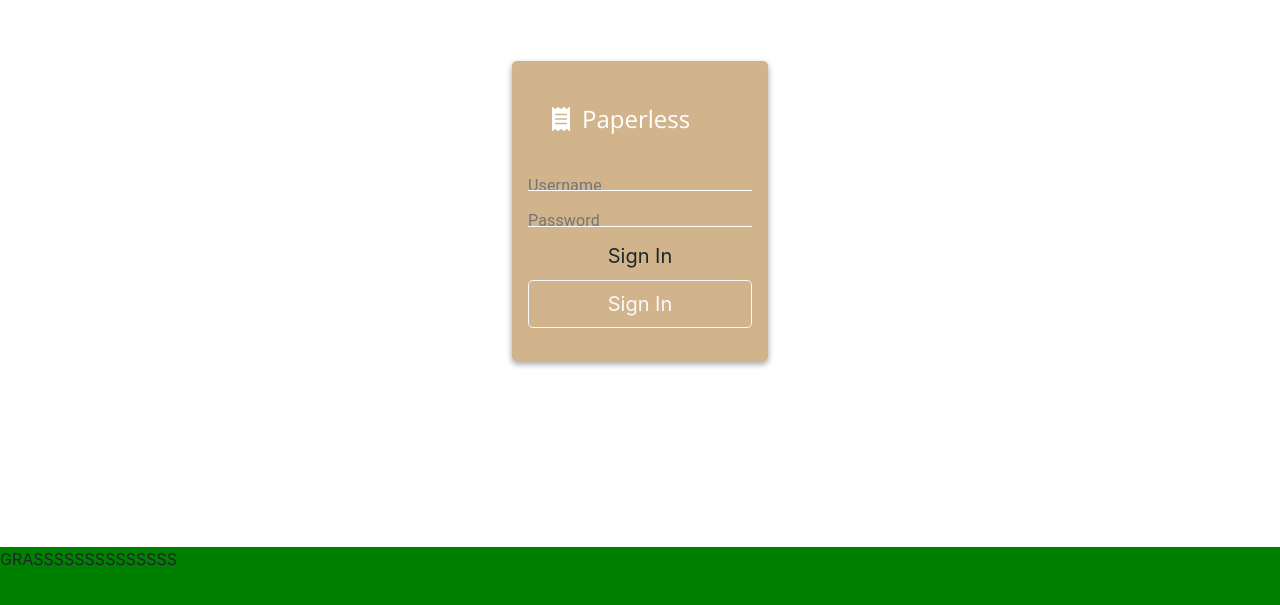
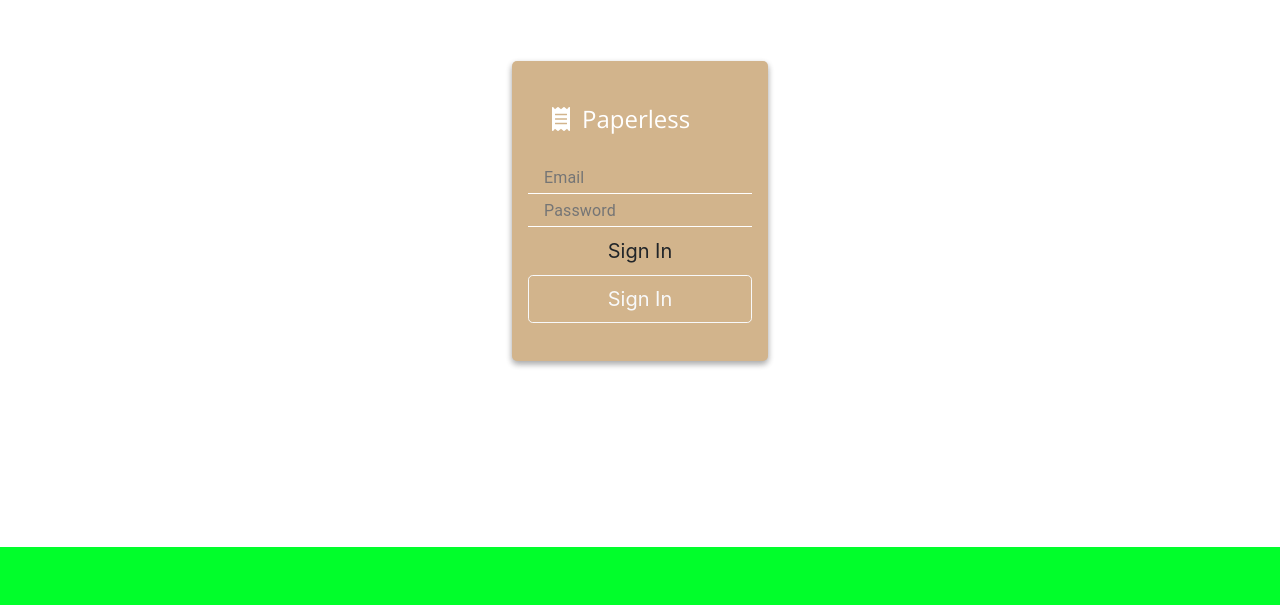
Before and after one commit to billywoo17/receipt-reader-web, a React (Create React App) app: page / in a window 1280 px wide. Shown: the part 189-794 px from the top of the page. Built offline with nearby package versions, Linux system fonts and the light colour scheme.

Commit message:
login auth

```diff
--- a/package.json
+++ b/package.json
@@ -26,7 +26,7 @@
     "test": "mocha",
     "eject": "react-scripts eject"
   },
-  "proxy": "http://localhost:8080",
+  "proxy": "http://10.30.31.122:8080",
   "devDependencies": {
     "mocha": "^5.2.0",
     "webpack-config": "^7.5.0",
--- a/src/Login.css
+++ b/src/Login.css
@@ -1423,32 +1423,26 @@ div.loginMain {
     color: white; }
 
 .mdc-text-field__input {
-  color: white; }
+  color: white;
+  padding: 1em; }
 
-.GreenSignIn {
+.signInButton {
   background-color: SandyBrown;
   color: white; }
 
-.GreenSignIn:hover {
+.signInButton:hover {
   background-color: wheat;
   color: burlywood; }
 
 .loginMain:hover {
   box-shadow: 0 14px 28px rgba(0, 0, 0, 0.25), 0 10px 10px rgba(0, 0, 0, 0.22); }
 
-/*.grassContainer {
-  position: absolute;
-  bottom: 0;
-  height: 5vw;
-  width: 100vw;
-}
-*/
 .slide-in-bottom {
   position: absolute;
   bottom: 0;
   height: 5vw;
   width: 100vw;
-  background-color: green;
+  background-color: #01FE2B;
   -webkit-animation: slide-in-bottom 2s cubic-bezier(0.25, 0.46, 0.45, 0.94) both; }
 
 @-webkit-keyframes slide-in-bottom {
--- a/src/Login.js
+++ b/src/Login.js
@@ -2,15 +2,52 @@ import React, { Component } from 'react';
 import './Login.css';
 import {Link} from 'react-router-dom';
 import 'bootstrap/dist/css/bootstrap.min.css';
+import {BrowserRouter, Route, Redirect} from 'react-router-dom'
 
 
 
 class Login extends Component {
+  constructor(props){
+    super(props)
+    this.submitForm = this.submitForm.bind(this);
+
+    this.state = {
+      email: "",
+      password: "",
+    }
+  }
+
+  submitForm() {
+    fetch('http://10.30.31.122:8080/users/login', {
+      method: 'POST',
+      headers: {
+        'Content-Type': 'application/json',
+      },
+      body: JSON.stringify({
+        email: this.state.email,
+        password: this.state.password,
+      }),
+    })
+    .then((response) => {
+      console.log(response)
+      localStorage.setItem('jwtToken', response)
+      console.log('item stored')
+    })
+  }
+
 
   render() {
+
+// const ProtectedComponent = () => {
+//  if (authFails)
+//     return <Redirect to='/users'  />
+// }
+
+
     return (
       <section className="hello">
         <div className="loginMain">
+
 
           <div className="loginHeader">
             <i className="fas fa-receipt"></i>
@@ -18,19 +55,20 @@ class Login extends Component {
           </div>
 
 
-          <input placeholder="Username" type="text" id="text-field-" className="username mdc-text-field__input"/>
-          <input placeholder="Password" type="text" id="text-field-" className="password mdc-text-field__input"/>
+          <input placeholder="Email" type="text" id="text-field-" onChange={(input)=> this.setState({username: input})} className="email mdc-text-field__input"/>
+
+          <input placeholder="Password" type="password" id="text-field-" onChange={(input)=> this.setState({password: input})} className="password mdc-text-field__input"/>
+
 
           <div className="loginButton">
-            <button type="button" className="btn btn-lg GreenSignIn">Sign In</button>
+            <button type="button" className="btn btn-lg signInButton" onClick={this.submitForm}>Sign In</button>
 
-            <button type="button" className="btn btn-outline-light btn-lg">Sign In</button>
+            <button type="button" className="btn btn-outline-light btn-lg" onClick={this.submitForm}>Sign In</button>
           </div>
-
 
         </div>
           <section className="slide-in-bottom">
-          GRASSSSSSSSSSSSSS
+
           </section>
 
     </section>
@@ -38,22 +76,4 @@ class Login extends Component {
   }
 }
 
-    // return <div className='Modal'>
-    //           <Logo />
-    //           <form onSubmit= { this.props.onSubmit }>
-    //             <Input type='text' name='username' placeholder='username' />
-    //             <Input type='password' name='password' placeholder='password' />
-    //             <button> Sign In</button>
-    //           </form>
-    //           <div className='social-signin'>
-    //             <button className="fb" onClick={ this.props.onClick }><i className="fa fa-facebook" aria-hidden="true"></i></button>
-    //             <button className="tw" onClick={ this.props.onClick }><i className="fa fa-twitter" aria-hidden="true"></i></button>
-    //           </div>
-    //             <a href='#'>Lost your password ?</a>
-    //        </div>
-
-
-
-
-
 export default Login;
--- a/src/Login.scss
+++ b/src/Login.scss
@@ -55,13 +55,13 @@ div.loginMain {
 
 .mdc-text-field__input {
   color: white;
-
+  padding: 1em;
 }
-.GreenSignIn {
+.signInButton {
   background-color: SandyBrown;
   color: white;
 }
-.GreenSignIn:hover {
+.signInButton:hover {
   background-color: wheat;
   color: burlywood;
 }
@@ -71,19 +71,12 @@ div.loginMain {
 
 }
 
-/*.grassContainer {
-  position: absolute;
-  bottom: 0;
-  height: 5vw;
-  width: 100vw;
-}
-*/
 .slide-in-bottom {
   position: absolute;
   bottom: 0;
   height: 5vw;
   width: 100vw;
-  background-color: green;
+  background-color: #01FE2B;
   -webkit-animation: slide-in-bottom 2s cubic-bezier(0.250, 0.460, 0.450, 0.940) both;
 }
 
```
